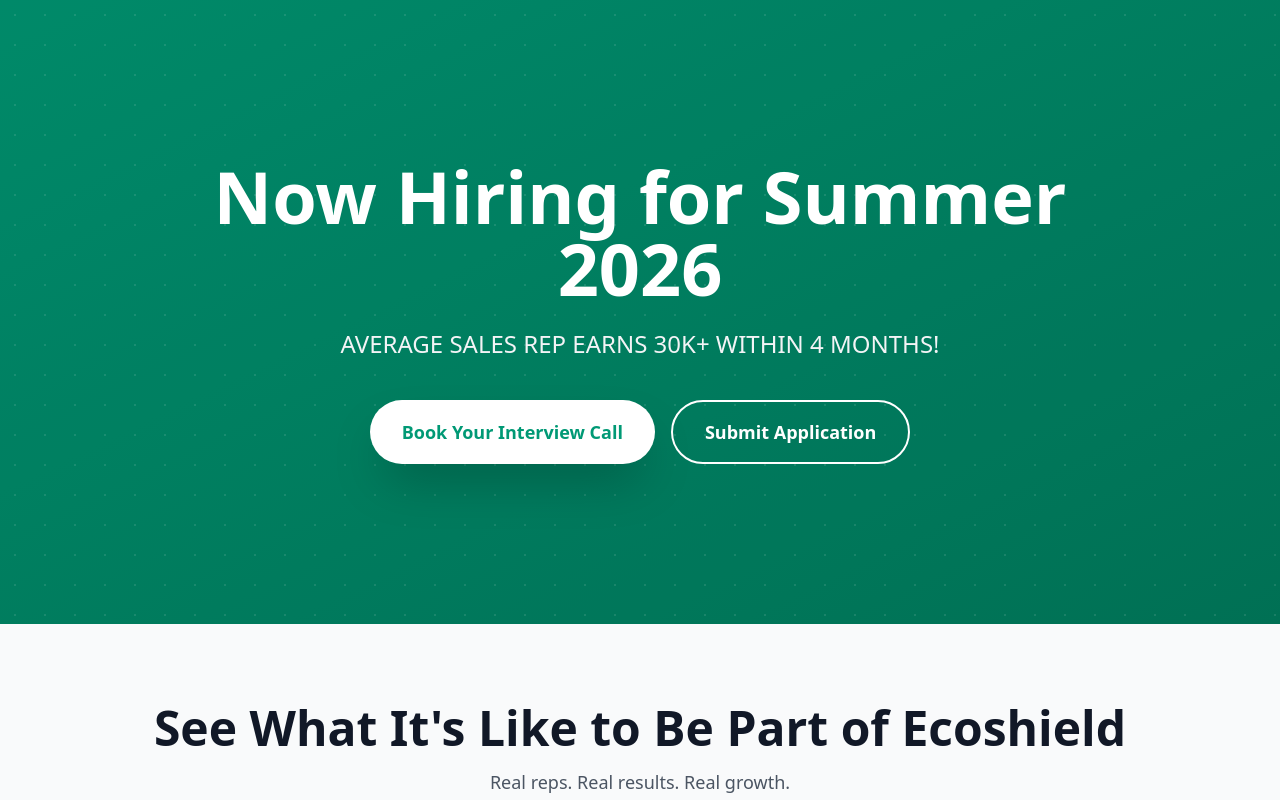
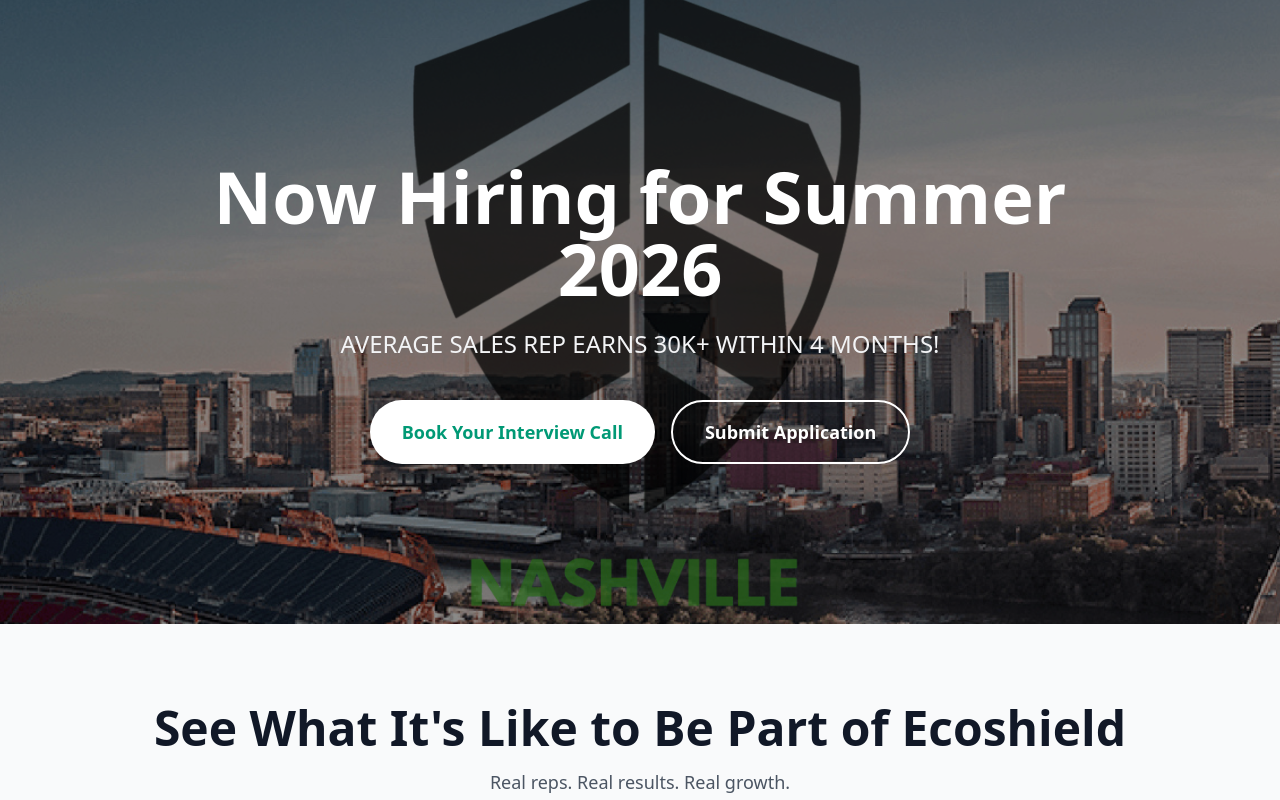
Before and after one commit to RyanRidellLLC/ecoshieldnash, a React (Vite) app: page / in a window 1280 px wide. Shown: the top 800 px of the page. Built offline with nearby package versions, Linux system fonts and the light colour scheme; no server answers.

Commit message:
Updated RecruitingPage.tsx

```diff
--- a/src/RecruitingPage.tsx
+++ b/src/RecruitingPage.tsx
@@ -130,12 +130,11 @@ export default function RecruitingPage() {
   return (
     <div className="min-h-screen bg-white">
       {/* Hero Section */}
-      <section className="relative py-32 md:py-40 flex items-center justify-center bg-gradient-to-br from-[#009975] to-[#007d5e] text-white overflow-hidden">
-        <div className="absolute inset-0 bg-black opacity-10"></div>
-        <div className="absolute inset-0 opacity-10" style={{
-          backgroundImage: `radial-gradient(circle, white 1px, transparent 1px)`,
-          backgroundSize: '30px 30px'
+      <section className="relative py-32 md:py-40 flex items-center justify-center text-white overflow-hidden">
+        <div className="absolute inset-0 bg-cover bg-center" style={{
+          backgroundImage: `url(/nash_background.png)`
         }}></div>
+        <div className="absolute inset-0 bg-black opacity-40"></div>
         <div className="relative z-10 max-w-5xl mx-auto px-6 text-center animate-fade-in">
           <h1 className="text-5xl md:text-7xl font-bold mb-6 leading-tight">
             Now Hiring for Summer 2026
```
